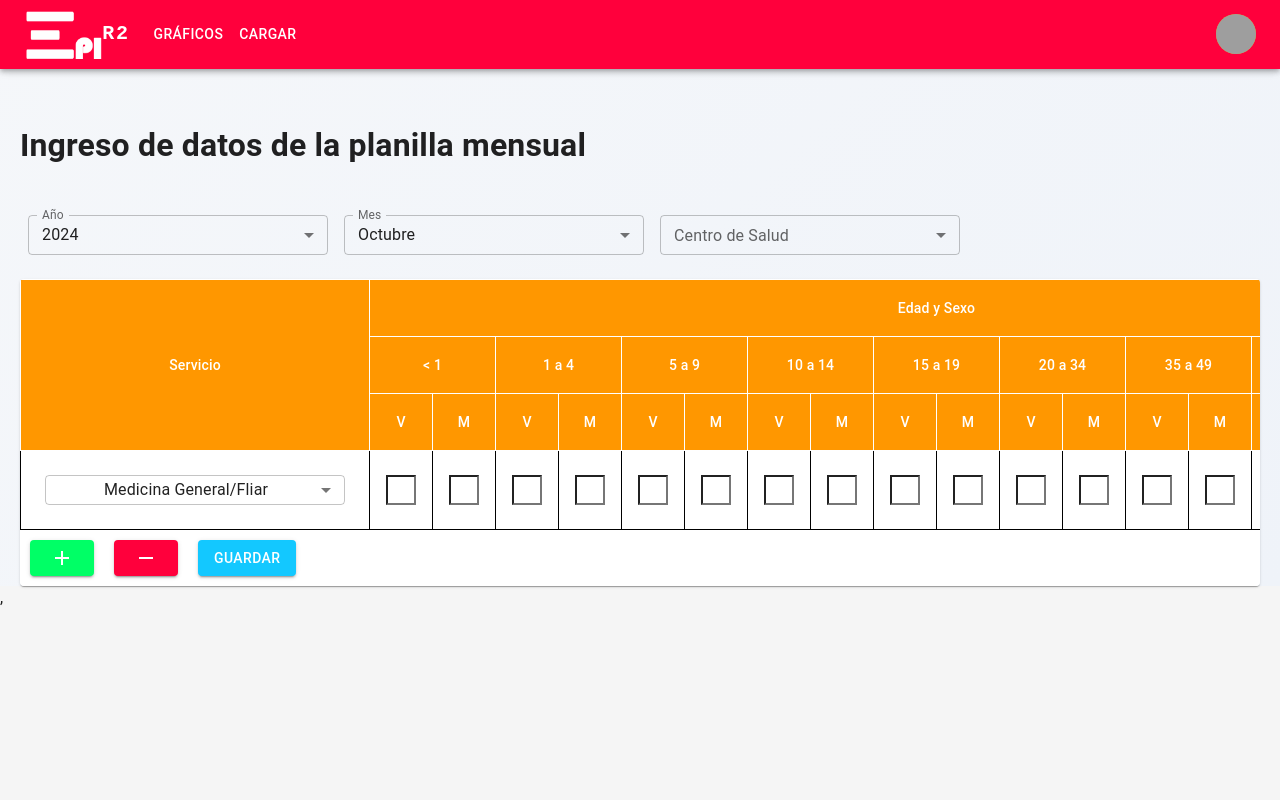
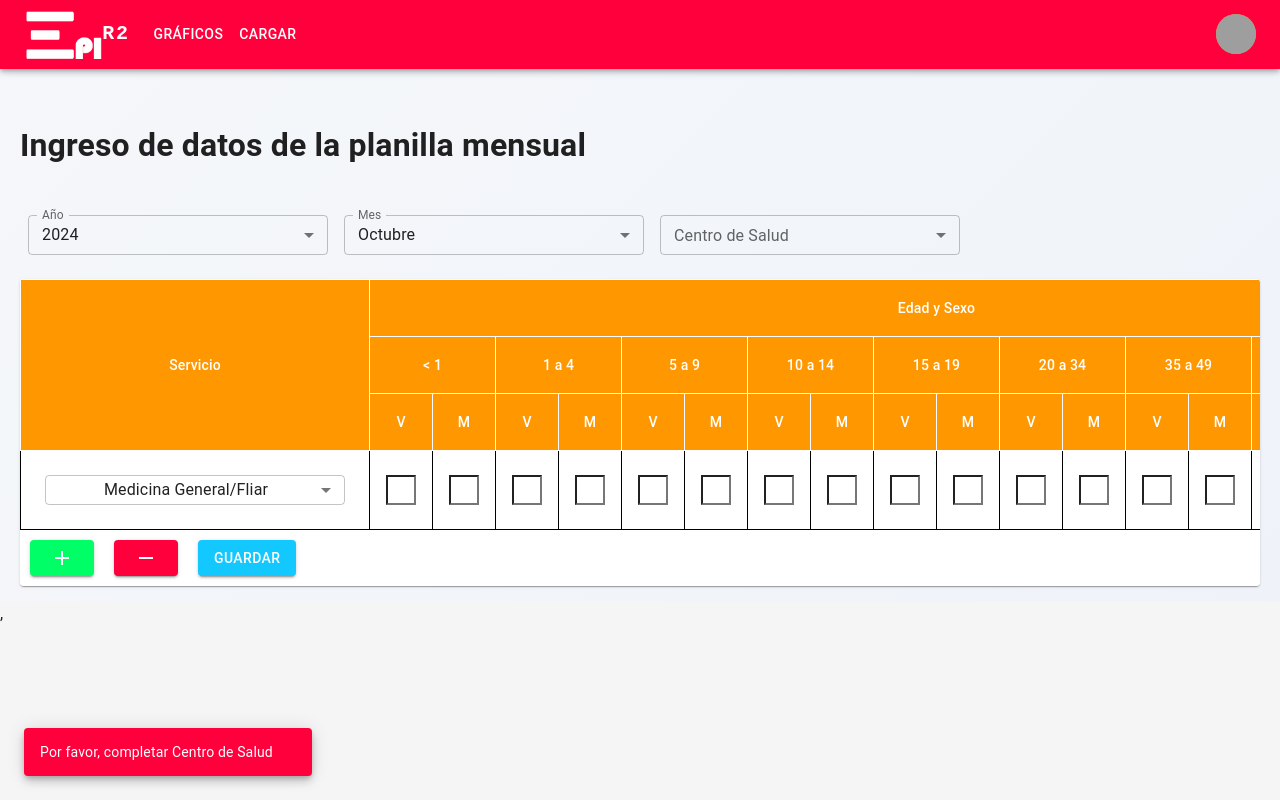
Before and after one commit to valeriapaulinalustres/epi-r2, a React (Create React App) app: page /upload in a window 1280 px wide. Both pictures are taken after a click on the button "GUARDAR". Built offline with nearby package versions, Linux system fonts and the light colour scheme; grey boxes are pictures that could not be loaded.

Commit message:
save-data endpoint connection

```diff
--- /dev/null
+++ b/src/components/snackbars/AutohideSnackbar.tsx
@@ -0,0 +1,45 @@
+import * as React from "react";
+import Snackbar, { SnackbarCloseReason } from "@mui/material/Snackbar";
+import { salmon } from "../../utils/colors";
+
+interface Props {
+  openSnackbar: { open: boolean; message: string; color: string };
+  setOpenSnackbar: React.Dispatch<
+    React.SetStateAction<{ open: boolean; message: string; color: string }>
+  >;
+}
+
+export default function AutohideSnackbar({
+  openSnackbar,
+  setOpenSnackbar,
+}: Props) {
+  const handleClose = (
+    event: React.SyntheticEvent | Event,
+    reason?: SnackbarCloseReason
+  ) => {
+    if (reason === "clickaway") {
+      return;
+    }
+
+    setOpenSnackbar({ open: false, message: "", color: "" });
+  };
+
+  return (
+    <div>
+      <Snackbar
+        open={openSnackbar.open}
+        autoHideDuration={5000}
+        onClose={handleClose}
+        message={openSnackbar.message}
+        TransitionProps={{ exit: false }}
+        sx={{
+          "& .MuiSnackbarContent-root": {
+            backgroundColor: openSnackbar.color,
+            color: "white",
+            border: openSnackbar.color,
+          },
+        }}
+      />
+    </div>
+  );
+}
--- /dev/null
+++ b/src/pages/upload/hooks/useSaveData.tsx
@@ -0,0 +1,36 @@
+import { useCallback, useState } from "react";
+import { Data } from "../../../utils/interfaces";
+import { saveDataService } from "../../../services/login/dataServices/saveDataService";
+
+export const useSaveData = () => {
+  const [status, setStatus] = useState<string>("LOADING");
+  const [errorToShow, setErrorToShow] = useState<{ title?: string; msg?: any }>(
+    {}
+  );
+
+  const saveData = useCallback(async (body: Data) => {
+    try {
+      const response = await saveDataService(body);
+      const statusCode = response.status;
+      console.log("status code", statusCode);
+      if (statusCode === 200) {
+        const parsedResponse = await response.json();
+        console.log(parsedResponse);
+        setStatus("SUCCESS");
+      } else {
+        setStatus("ERROR");
+        setErrorToShow({
+          title: "Save Data Failed",
+          msg: `Error ${statusCode}: ${response.statusText}`,
+        });
+      }
+    } catch (error) {
+      console.log("error", error);
+      setStatus("ERROR");
+      setErrorToShow({ title: "Save Data Failed", msg: error });
+
+    }
+  }, []);
+
+  return { status, errorToShow, saveData };
+};
--- a/src/pages/upload/index.tsx
+++ b/src/pages/upload/index.tsx
@@ -1,4 +1,4 @@
-import { useMemo, useState } from "react";
+import { useEffect, useMemo, useState } from "react";
 import UploadSelect from "./components/UploadSelect";
 import { PageContainer, SelectorsContainer } from "./styles";
 import { getCurrentMonthName, getCurrentYear } from "../../utils/functions";
@@ -6,57 +6,82 @@ import { yearsList } from "../dashboard/sideBar/components/header/components/yea
 import { monthList } from "../dashboard/sideBar/components/header/components/monthSelector/data";
 import { caps } from "../dashboard/sideBar/components/data";
 import UploadTable from "./components/UploadTable";
-
-
+import { useSaveData } from "./hooks/useSaveData";
+import AutohideSnackbar from "../../components/snackbars/AutohideSnackbar";
+import { rosa, verde } from "../../utils/colors";
 
 interface Data {
   healthCenterId: number;
   year: number;
   month: string;
-  data: any
+  data: any;
+}
+
+interface SnackbarType {
+  open: boolean;
+  message: string;
+  color: string;
 }
 
 export default function Upload() {
   const currentYear = useMemo(() => getCurrentYear, []);
   const currentMonth = useMemo(() => getCurrentMonthName(), []);
 
-
   const [month, setMonth] = useState<string>(currentMonth);
   const [year, setYear] = useState<number>(currentYear);
-  const [ healthCenterId, setHealthCenterId ] = useState<number | undefined>(undefined);
+  const [healthCenterId, setHealthCenterId] = useState<number | undefined>(
+    undefined
+  );
+  const [openSnackbar, setOpenSnackbar] = useState<SnackbarType>({
+    open: false,
+    message: "",
+    color: ""
+  });
 
-  function handleSubmit (tableInfo: { [key: string]: number[] }[] ) {
+  const { status, saveData, errorToShow } = useSaveData();
 
-    if (
-      !healthCenterId ||
-      !year ||
-      !month
-    ) {
+  useEffect(() => {
+    if (status === "ERROR") {
+      setOpenSnackbar({
+        open: true,
+        message: "Error, no se pudieron guardar los datos",
+        color: rosa
+      });
+    } else if (status === "SUCCESS") {
+      setOpenSnackbar({
+        open: true,
+        message: "Datos guardados con éxito",
+        color: verde
+      });
+    }
+  }, [status]);
 
-      console.log('error')
-
+  function handleSubmit(tableInfo: { [key: string]: number[] }[]) {
+    if (!healthCenterId || !year || !month) {
+      return setOpenSnackbar({
+        open: true,
+        message: "Por favor, completar Centro de Salud",
+        color: rosa
+      });
     } else {
       const body: Data = {
         healthCenterId,
         year,
         month,
-        data: {}
+        data: {},
+      };
+
+      tableInfo.forEach((el, index) => {
+        const key = Object.keys(el)[0];
+        const values = Object.values(el)[0];
+        body.data[key] = values;
+      });
+      console.log("body", body);
+      saveData(body);
     }
-
-      tableInfo.forEach((el, index)=>{
-        const key = Object.keys(el)[0]
-        const values =  Object.values(el)[0]
-        body.data[key] = values
-
   }
-      )
-      console.log('body', body)
-    }
-
-
-
-  }
-
+  console.log("status", status);
+  console.log("error", errorToShow);
   return (
     <PageContainer>
       <h1>Ingreso de datos de la planilla mensual</h1>
@@ -80,8 +105,10 @@ export default function Upload() {
           options={caps}
         />
       </SelectorsContainer>
-      <UploadTable
-      handleSubmit={handleSubmit}
+      <UploadTable handleSubmit={handleSubmit} />
+      <AutohideSnackbar
+        openSnackbar={openSnackbar}
+        setOpenSnackbar={setOpenSnackbar}
       />
     </PageContainer>
   );
--- /dev/null
+++ b/src/services/login/dataServices/saveDataService.ts
@@ -0,0 +1,14 @@
+import { URI } from "../../../utils/endpoints";
+import { Data } from "../../../utils/interfaces";
+
+export const saveDataService = async (body: Data) => {
+  const url = `${URI}/api/data/save-data`;
+  console.log("del service", body);
+  const response = await fetch(url, {
+    method: "POST",
+    headers: { "Content-Type": "application/json" },
+    body: JSON.stringify(body),
+  });
+
+  return response;
+};
```
Also changed, not shown: src/contexts/DataContext.tsx (added, +25 -0 lines), src/utils/interfaces.ts (+8 -0 lines). Lines whose indentation alone changed are shown as unchanged.
